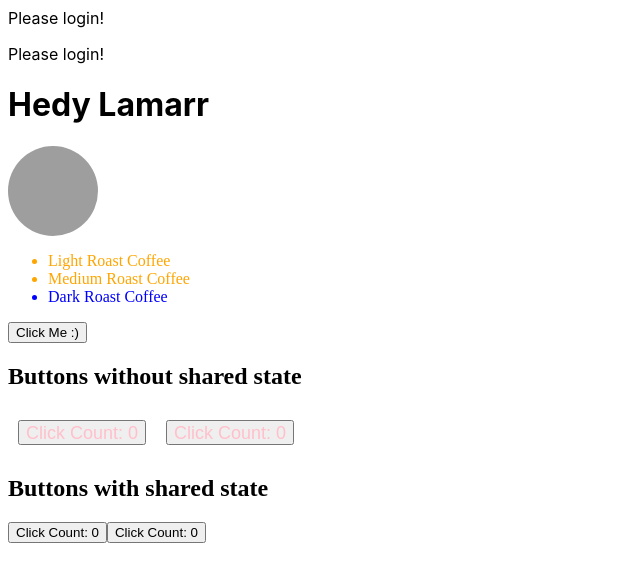
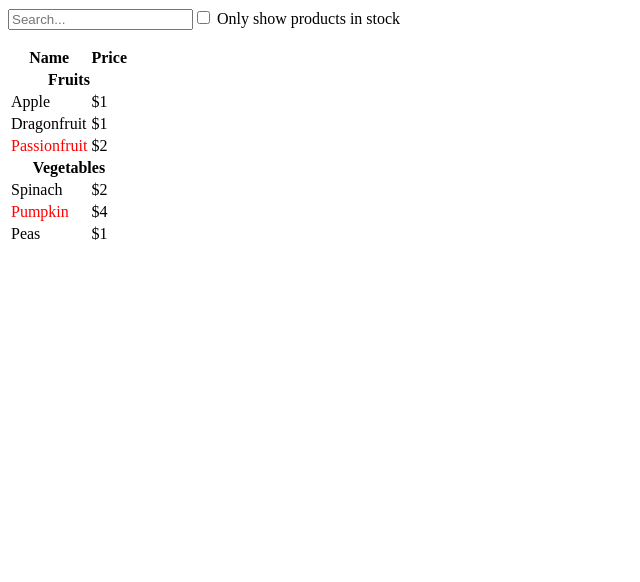
Before and after one commit to mitchelldirt/React-Docs-Beta, a React (Create React App) app: page / in a window 1280 px wide. Shown: the top 582 px of the page, without its empty margins (0-640 px from the left). Built offline with nearby package versions, Linux system fonts and the light colour scheme; grey boxes are pictures that could not be loaded.

Commit message:
Broke a thing up into components and started thinking about how to build things IN REACT. Starting to really understand what's happening :)

```diff
--- a/src/App.js
+++ b/src/App.js
@@ -101,13 +101,104 @@ function EventButton() {
   )
 }
 
-function SharedStateButton({count, onClick}) {
+function SharedStateButton({ count, onClick }) {
   return (
     <button onClick={onClick}>Click Count: {count}</button>
   )
 }
 
-export default function App() {
+function ProductCategoryRow({ category }) {
+  return (
+    <tr>
+      <th colSpan="2">
+        {category}
+      </th>
+    </tr>
+  )
+}
+
+function ProductRow({ produce }) {
+  const name = produce.stocked ? produce.name :
+    <span style={{ color: 'red' }}>
+      {produce.name}
+    </span>
+
+  return (<tr>
+    <td>
+      {name}
+    </td>
+
+    <td>
+      {produce.price}
+    </td>
+  </tr>
+  )
+}
+
+function ProductTable({ produce }) {
+  const rows = [];
+  let lastCategory = null;
+
+  produce.forEach(item => {
+    if (item.category !== lastCategory) {
+      rows.push(
+        <ProductCategoryRow category={item.category} key={item.category} />
+      );
+    }
+
+    rows.push(
+      <ProductRow produce={item} key={item.name} />
+    );
+    lastCategory = item.category;
+  });
+  return (
+    <table>
+      <thead>
+        <tr>
+          <th>Name</th>
+          <th>Price</th>
+        </tr>
+      </thead>
+      <tbody>{rows}</tbody>
+    </table>
+  )
+}
+
+function SearchBar() {
+  return (
+    <form>
+      <input type="text" placeholder="Search..." />
+      <label>
+        <input type="checkbox" />
+        {' '}
+        Only show products in stock
+      </label>
+    </form>
+  )
+}
+
+const PRODUCE = [
+  { category: "Fruits", price: "$1", stocked: true, name: "Apple" },
+  { category: "Fruits", price: "$1", stocked: true, name: "Dragonfruit" },
+  { category: "Fruits", price: "$2", stocked: false, name: "Passionfruit" },
+  { category: "Vegetables", price: "$2", stocked: true, name: "Spinach" },
+  { category: "Vegetables", price: "$4", stocked: false, name: "Pumpkin" },
+  { category: "Vegetables", price: "$1", stocked: true, name: "Peas" }
+]
+
+export default function filterableProductTable({ produce }) {
+  return (
+    <div>
+      <SearchBar />
+      <ProductTable produce={PRODUCE} key={1} />
+    </div>
+  )
+}
+
+
+
+
+function App() {
   const [count, setCount] = useState(0);
 
   function handleClick() {
```
